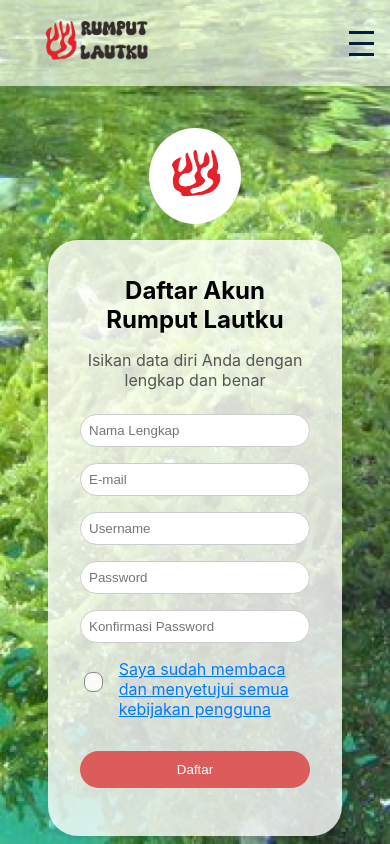
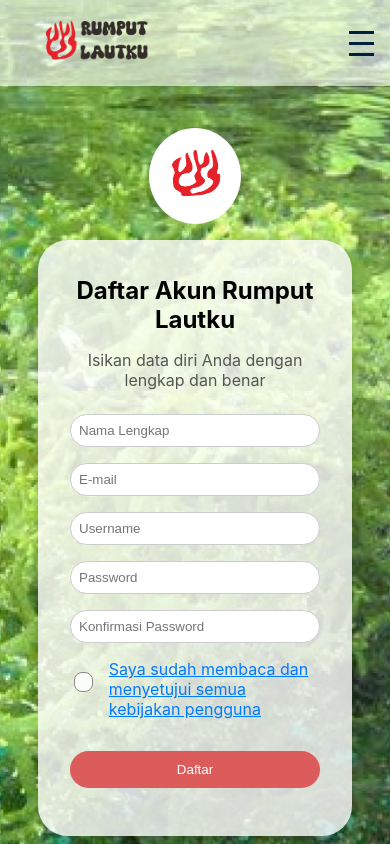
Before and after one commit to IsaOfficial/rulaku, a React (Create React App) app: page /register in a window 390 px wide. Shown: the top 844 px of the page. Built offline with nearby package versions, Linux system fonts and the light colour scheme.

Commit message:
last but not least 3

```diff
--- a/src/pages/Auth.css
+++ b/src/pages/Auth.css
@@ -145,10 +145,10 @@
   }
 
   .register-page {
-    padding: 8rem 1rem 8rem 1rem; /* Menambahkan jarak ke tepi atas dan bawah */
+    padding: 8rem 1rem 0 1rem; /* Menambahkan jarak ke tepi atas dan bawah */
     }
 
   .login-container {
-    width: 230px;
+    width: 250px;
   }
 }
```
